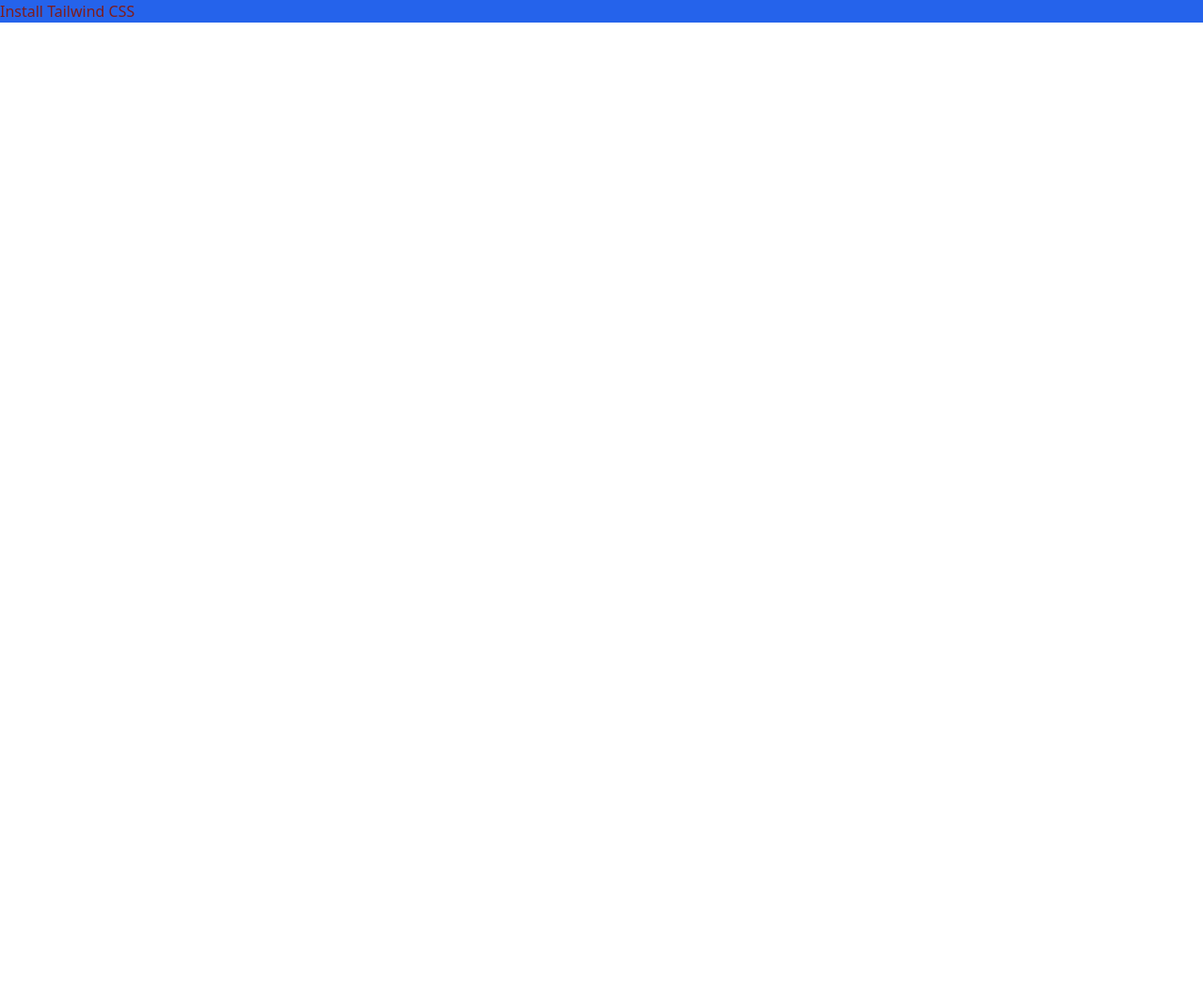
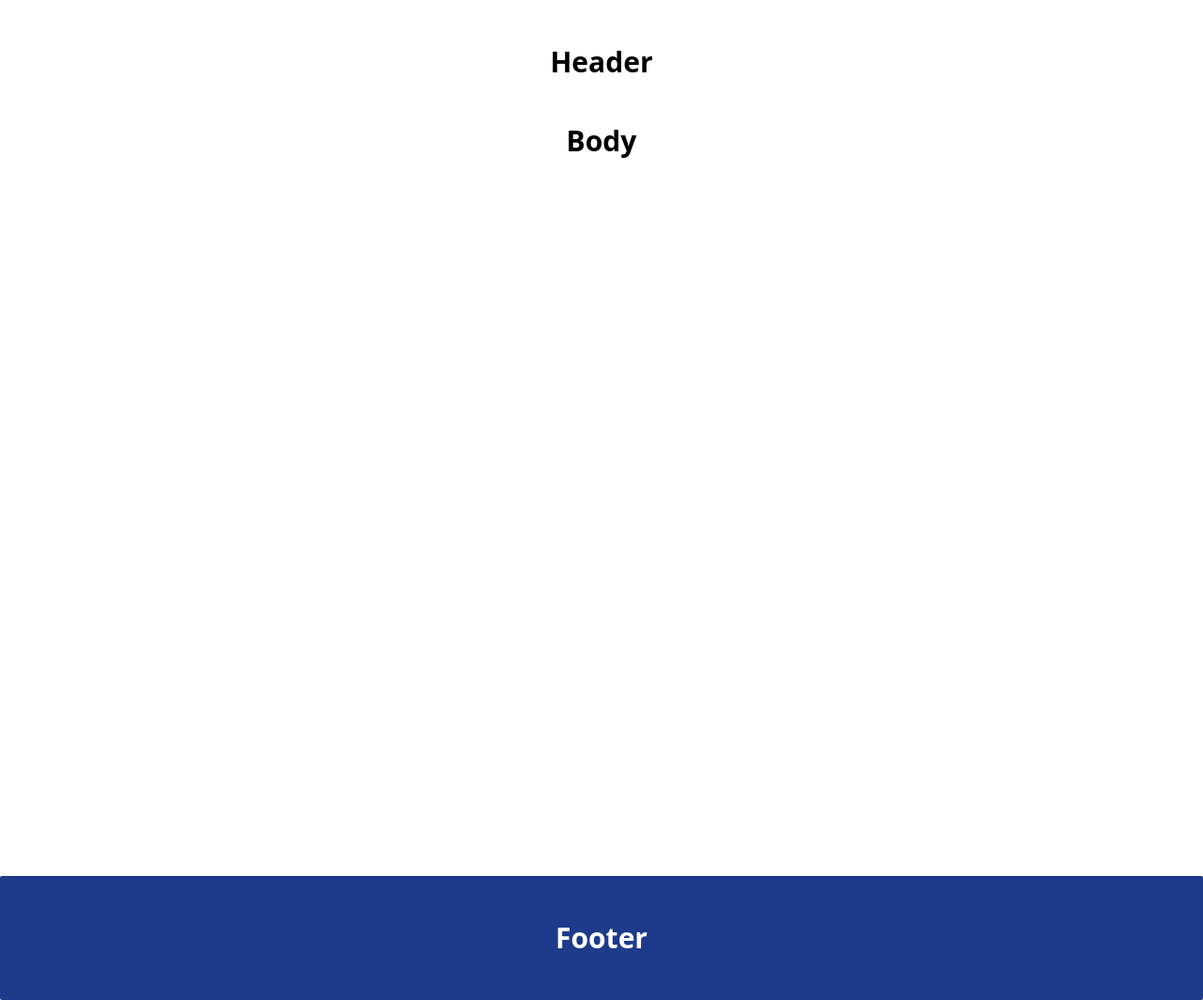
Before and after one commit to hirwaaldo1/gym-december-challenge-HirwaAldo, a Next.js app: page / in a window 1280 px wide. Shown: the whole page at 94% size. Before the commit the page ends 800 px from the top, so only its background shows below. Built offline with nearby package versions, Linux system fonts and the light colour scheme.

Commit message:
docs: add content in readme file

```diff
--- /dev/null
+++ b/components/layout/Footer.jsx
@@ -0,0 +1,7 @@
+export default function Footer() {
+  return (
+    <footer className="bg-blue-900 p-12 text-center rounded-sm">
+      <p className="text-3xl font-semibold text-white">Footer</p>
+    </footer>
+  );
+}
--- /dev/null
+++ b/components/layout/Header.jsx
@@ -0,0 +1,7 @@
+export default function Header() {
+  return (
+    <header className="p-12 text-center">
+      <p className="text-3xl font-semibold text-black">Header</p>
+    </header>
+  );
+}
--- /dev/null
+++ b/components/layout/Wrapper.jsx
@@ -0,0 +1,7 @@
+export default function Wrapper({ children }) {
+  return (
+    <div className="box-content max-w-8xl mx-auto px-5 md:px-9 xl:px-16">
+      {children}
+    </div>
+  );
+}
--- a/pages/index.js
+++ /dev/null
@@ -1,7 +0,0 @@
-export default function Home() {
-  return (
-    <>
-      <p className="text-red-900 bg-blue-600">Install Tailwind CSS </p>
-    </>
-  );
-}
--- /dev/null
+++ b/pages/index.jsx
@@ -0,0 +1,14 @@
+import Footer from "../components/layout/Footer";
+import Header from "../components/layout/Header";
+
+export default function Home() {
+  return (
+    <main>
+      <Header />
+      <div className="h-[100vh] text-center">
+        <p className="text-3xl font-semibold text-black">Body</p>
+      </div>
+      <Footer />
+    </main>
+  );
+}
```
Also changed, not shown: 1 other file (tests, documents, lock files or other folders).
